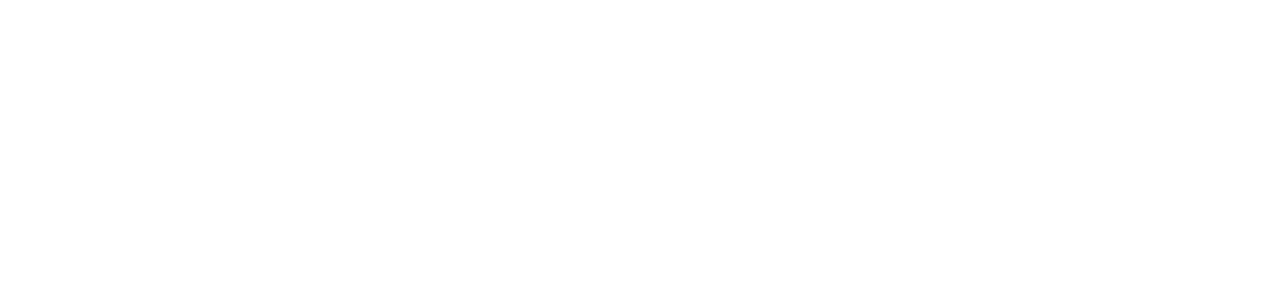
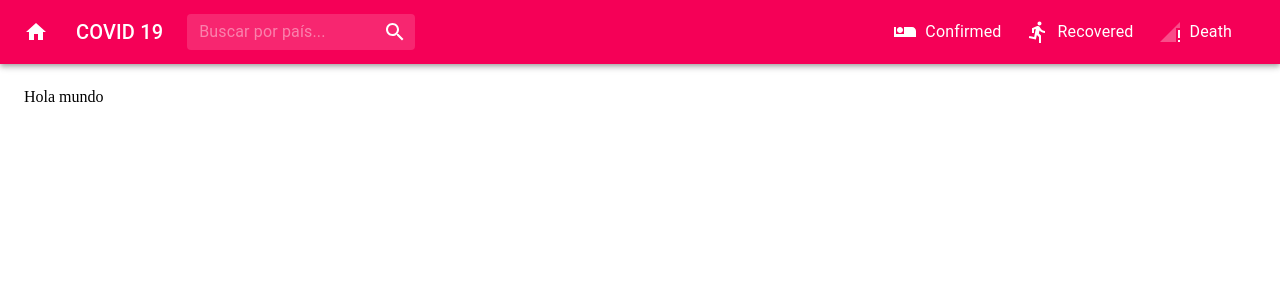
Before and after one commit to serchmontano/devf-tech-test, a React (Create React App) app: page / in a window 1280 px wide. Shown: the top 300 px of the page. Built offline with nearby package versions, Linux system fonts and the light colour scheme.

Commit message:
Add react-router and base layout for the app

```diff
--- a/package.json
+++ b/package.json
@@ -3,11 +3,14 @@
   "version": "0.1.0",
   "private": true,
   "dependencies": {
+    "@material-ui/core": "^4.12.3",
+    "@material-ui/icons": "^4.11.2",
     "@testing-library/jest-dom": "^5.16.1",
     "@testing-library/react": "^12.1.2",
     "@testing-library/user-event": "^13.5.0",
     "react": "^17.0.2",
     "react-dom": "^17.0.2",
+    "react-router-dom": "^6.2.1",
     "react-scripts": "5.0.0",
     "web-vitals": "^2.1.2"
   },
--- a/public/index.html
+++ b/public/index.html
@@ -25,6 +25,11 @@
       Learn how to configure a non-root public URL by running `npm run build`.
     -->
     <title>DEV.F</title>
+    <style>
+      body {
+        margin: 0;
+      }
+    </style>
   </head>
   <body>
     <noscript>You need to enable JavaScript to run this app.</noscript>
--- a/src/App.js
+++ b/src/App.js
@@ -1,10 +1,14 @@
 import React from 'react'
+import { Routes, Route } from "react-router-dom";
+import CountryInfo from './components/CountryInfo';
+import Home from './components/Home';
 
 const App = () => {
   return (
-    <div>
-
-    </div>
+    <Routes>
+      <Route path="/" element={<Home />} />
+      <Route path="/country/:countryName" element={<CountryInfo />} />
+    </Routes>
   )
 }
 
--- /dev/null
+++ b/src/components/CountryInfo.js
@@ -0,0 +1,14 @@
+import React, { useState, useEffect } from 'react'
+import { useParams } from 'react-router-dom'
+import AppLayout from './common/AppLayout';
+
+const CountryInfo = () => {
+    let { countryName } = useParams();
+    return (
+        <AppLayout country={countryName}>
+            Hola pais
+        </AppLayout>
+    )
+}
+
+export default CountryInfo
--- /dev/null
+++ b/src/components/Home.js
@@ -0,0 +1,12 @@
+import React, { useState, useEffect } from 'react'
+import AppLayout from './common/AppLayout'
+
+const Home = () => {
+    return (
+        <AppLayout>
+            Hola mundo
+        </AppLayout>
+    )
+}
+
+export default Home
--- /dev/null
+++ b/src/components/common/AppLayout.js
@@ -0,0 +1,139 @@
+import React, { useState } from 'react'
+import { useNavigate } from 'react-router-dom'
+
+import { AppBar, Container, IconButton, InputBase, Menu, MenuItem, Toolbar, Typography } from '@material-ui/core'
+import HomeIcon from '@material-ui/icons/Home'
+import MoreIcon from '@material-ui/icons/MoreVert'
+import SearchIcon from '@material-ui/icons/Search'
+import DirectionsRunIcon from '@material-ui/icons/DirectionsRun';
+import AirlineSeatIndividualSuiteIcon from '@material-ui/icons/AirlineSeatIndividualSuite';
+import SignalCellularConnectedNoInternet0BarIcon from '@material-ui/icons/SignalCellularConnectedNoInternet0Bar';
+
+import { useStyles } from './AppLayout.styles'
+
+const AppLayout = (props) => {
+    const { country } = props;
+
+    const classes = useStyles();
+    const navigate = useNavigate();
+
+    const [mobileMoreAnchorEl, setMobileMoreAnchorEl] = useState(null);
+    const [newCountry, setNewCountry] = useState('')
+
+    const handleMobileMenuOpen = (event) => {
+        setMobileMoreAnchorEl(event.currentTarget);
+    };
+    const handleMobileMenuClose = () => {
+        setMobileMoreAnchorEl(null);
+    };
+
+    const isMobileMenuOpen = Boolean(mobileMoreAnchorEl);
+
+    const mobileMenuId = 'primary-search-country-menu-mobile';
+    const renderMobileMenu = (
+        <Menu
+            anchorEl={mobileMoreAnchorEl}
+            anchorOrigin={{ vertical: 'top', horizontal: 'right' }}
+            id={mobileMenuId}
+            keepMounted
+            transformOrigin={{ vertical: 'top', horizontal: 'right' }}
+            open={isMobileMenuOpen}
+            onClose={handleMobileMenuClose}
+        >
+            <MenuItem>
+                <Typography className={classes.infoSection}>
+                    <AirlineSeatIndividualSuiteIcon className={classes.sectionIcon} />
+                    Confirmed
+                </Typography>
+            </MenuItem>
+            <MenuItem>
+                <Typography className={classes.infoSection}>
+                    <DirectionsRunIcon className={classes.sectionIcon} />
+                    Recovered
+                </Typography>
+            </MenuItem>
+            <MenuItem>
+                <Typography className={classes.infoSection}>
+                    <SignalCellularConnectedNoInternet0BarIcon className={classes.sectionIcon} />
+                    Death
+                </Typography>
+            </MenuItem>
+        </Menu >
+    )
+
+    return (
+        <>
+            <div className={classes.grow}>
+                <AppBar position='static' color='secondary'>
+                    <Toolbar>
+                        <IconButton
+                            edge="start"
+                            className={classes.menuButton}
+                            color="inherit"
+                            aria-label="open drawer"
+                            onClick={() => navigate('/')}
+                        >
+                            <HomeIcon />
+                        </IconButton>
+                        <Typography className={classes.title} variant='h6' noWrap>
+                            COVID 19 {country ? `- ${country}` : ''}
+                        </Typography>
+                        <div className={classes.search}>
+                            <InputBase
+                                classes={{
+                                    root: classes.inputRoot,
+                                    input: classes.inputInput,
+                                }}
+                                placeholder="Buscar por país..."
+                                inputProps={{ 'aria-label': 'search' }}
+                                onChange={(e) => setNewCountry(e.target.value)}
+                                value={newCountry}
+                            />
+                            <IconButton
+                                className={classes.searchIcon}
+                                onClick={() => {
+                                    navigate(`/country/${newCountry}`)
+                                    setNewCountry('')
+                                }}
+                            >
+                                <SearchIcon />
+                            </IconButton>
+                        </div>
+                        <div className={classes.grow} />
+                        <div className={classes.sectionDesktop}>
+                            <Typography className={classes.infoSection}>
+                                <AirlineSeatIndividualSuiteIcon className={classes.sectionIcon} />
+                                Confirmed
+                            </Typography>
+                            <Typography className={classes.infoSection}>
+                                <DirectionsRunIcon className={classes.sectionIcon} />
+                                Recovered
+                            </Typography>
+                            <Typography className={classes.infoSection}>
+                                <SignalCellularConnectedNoInternet0BarIcon className={classes.sectionIcon} />
+                                Death
+                            </Typography>
+                        </div>
+                        <div className={classes.sectionMobile}>
+                            <IconButton
+                                aria-label="show more"
+                                aria-controls={mobileMenuId}
+                                aria-haspopup="true"
+                                onClick={handleMobileMenuOpen}
+                                color="inherit"
+                            >
+                                <MoreIcon />
+                            </IconButton>
+                        </div>
+                    </Toolbar>
+                </AppBar>
+            </div>
+            {renderMobileMenu}
+            <Container className={classes.container} maxWidth='xl'>
+                {props.children}
+            </Container>
+        </>
+    )
+}
+
+export default AppLayout
--- /dev/null
+++ b/src/components/common/AppLayout.styles.js
@@ -0,0 +1,69 @@
+import { alpha, makeStyles } from "@material-ui/core";
+
+export const useStyles = makeStyles((theme) => ({
+    grow: {
+        flexGrow: 1,
+    },
+    menuButton: {
+        marginRight: theme.spacing(2),
+    },
+    title: {
+        display: 'none',
+        [theme.breakpoints.up('sm')]: {
+            display: 'flex',
+            alignItems: 'center'
+        },
+    },
+    search: {
+        borderRadius: theme.shape.borderRadius,
+        backgroundColor: alpha(theme.palette.common.white, 0.15),
+        '&:hover': {
+            backgroundColor: alpha(theme.palette.common.white, 0.25),
+        },
+        padding: '2px 4px',
+        display: 'flex',
+        alignItems: 'center',
+        width: 400,
+        [theme.breakpoints.up('sm')]: {
+            marginLeft: theme.spacing(3),
+            width: 'auto',
+        },
+    },
+    searchIcon: {
+        padding: theme.spacing(0.5, 0.5),
+        color: 'inherit'
+    },
+    inputRoot: {
+        color: 'inherit',
+    },
+    inputInput: {
+        marginLeft: theme.spacing(1),
+        flex: 1,
+        [theme.breakpoints.up('md')]: {
+            width: '20ch',
+        },
+    },
+    sectionDesktop: {
+        display: 'none',
+        [theme.breakpoints.up('md')]: {
+            display: 'flex',
+        },
+    },
+    sectionMobile: {
+        display: 'flex',
+        [theme.breakpoints.up('md')]: {
+            display: 'none',
+        },
+    },
+    infoSection: {
+        marginRight: theme.spacing(3),
+        display: 'flex'
+    },
+    sectionIcon: {
+        marginRight: theme.spacing(1)
+    },
+    container: {
+        paddingTop: theme.spacing(3),
+        paddingBottom: theme.spacing(3)
+    }
+}))
--- a/src/index.js
+++ b/src/index.js
@@ -1,16 +1,17 @@
 import React from 'react';
 import ReactDOM from 'react-dom';
+import { BrowserRouter } from "react-router-dom";
+
 import App from './App';
 import reportWebVitals from './reportWebVitals';
 
 ReactDOM.render(
   <React.StrictMode>
-    <App />
+    <BrowserRouter>
+      <App />
+    </BrowserRouter>
   </React.StrictMode>,
   document.getElementById('root')
 );
 
-// If you want to start measuring performance in your app, pass a function
-// to log results (for example: reportWebVitals(console.log))
-// or send to an analytics endpoint. Learn more: https://bit.ly/CRA-vitals
 reportWebVitals();
```
Also changed, not shown: 1 other file (tests, documents, lock files or other folders).
